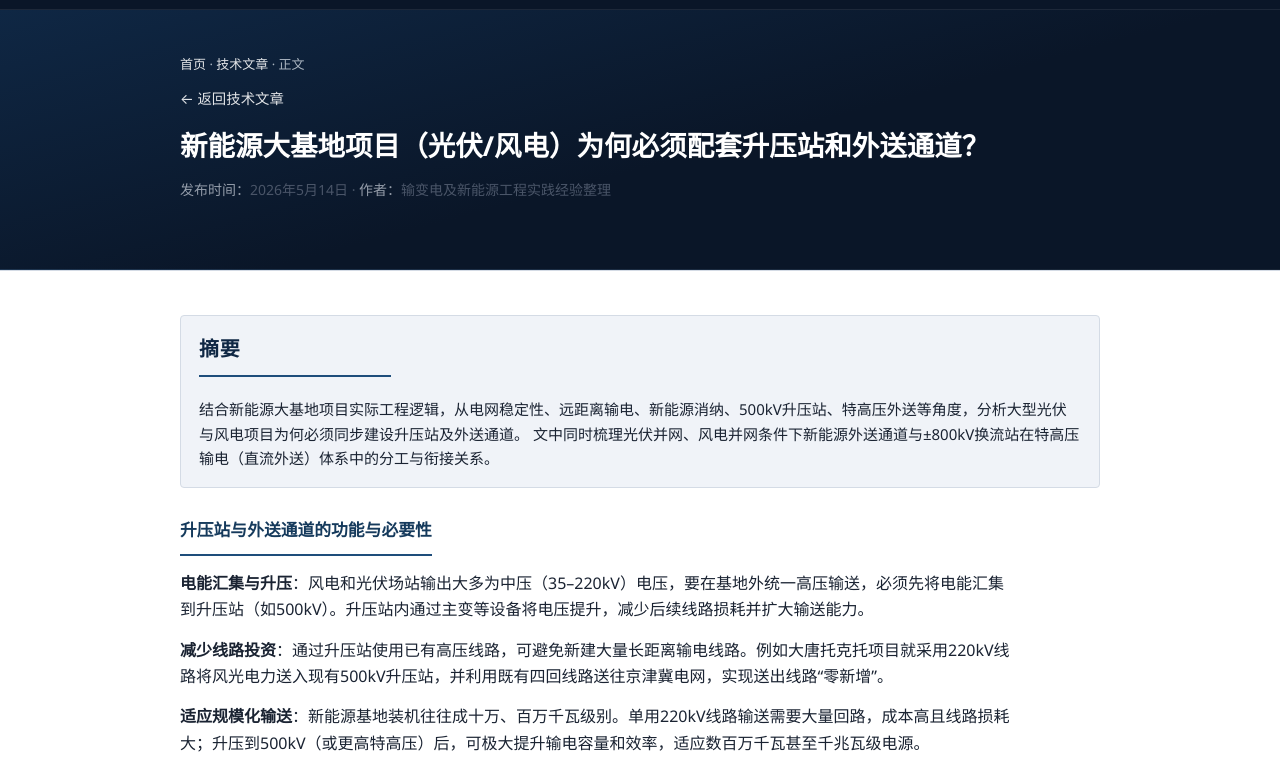
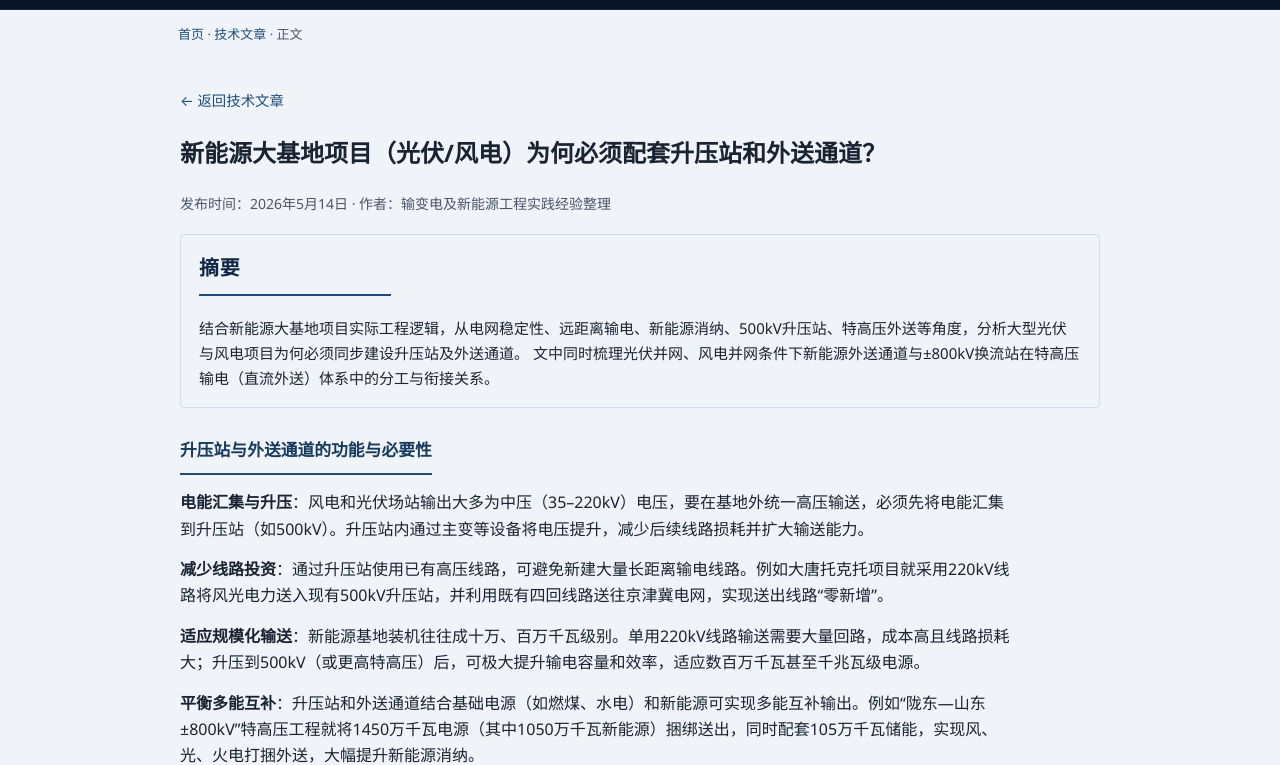
Before and after one commit to Wu-yq/firstweb, a plain HTML site: page articles/new-energy-base-station/index.html in a window 1280 px wide. Shown: the part 49-814 px from the top of the page. Drawn offline with Linux system fonts and the light colour scheme.

Commit message:
Add files via upload

```diff
--- a/articles/new-energy-base-station/index.html
+++ b/articles/new-energy-base-station/index.html
@@ -186,32 +186,27 @@
       </div>
     </header>
 
-    <main id="main-content">
-      <section id="top" class="hero hero--inner" aria-labelledby="article-title">
-        <div class="hero-inner">
-          <nav class="breadcrumb breadcrumb--in-hero" aria-label="面包屑">
+    <main id="main-content" class="page-main">
+      <nav class="breadcrumb" aria-label="面包屑">
         <a href="../../index.html">首页</a>
         <span aria-hidden="true"> · </span>
         <a href="../">技术文章</a>
         <span aria-hidden="true"> · </span>
         <span>正文</span>
       </nav>
-          <p class="article-back article-back--in-hero"><a href="../">← 返回技术文章</a></p>
+      <article class="section article-doc">
+        <div class="section-inner narrow article-sheet">
+          <header>
+            <p class="article-back"><a href="../">← 返回技术文章</a></p>
             <h1 id="article-title" class="article-page-title">
               新能源大基地项目（光伏/风电）为何必须配套升压站和外送通道？
             </h1>
-          <p class="article-byline article-byline--in-hero">
+            <p class="article-byline">
               <span class="article-byline-label">发布时间：</span><time datetime="2026-05-14"
                 >2026年5月14日</time
               ><span aria-hidden="true"> · </span
               ><span class="article-byline-label">作者：</span>输变电及新能源工程实践经验整理
             </p>
-        </div>
-      </section>
-      <section class="section section-surface">
-        <div class="section-inner narrow article-sheet">
-          <article>
-            <header>
             <section class="article-abstract-block" aria-labelledby="article-abstract-label">
               <h2 id="article-abstract-label" class="article-abstract-heading">摘要</h2>
               <p class="article-abstract">
@@ -427,9 +422,8 @@
             </p>
             <p class="article-source-note">文章来源：工程技术经验整理</p>
           </footer>
+        </div>
       </article>
-        </div>
-      </section>
     </main>
 
     <footer class="site-footer">
```
Also changed, not shown: articles/index.html (+7 -10 lines). Lines whose indentation alone changed are shown as unchanged.
